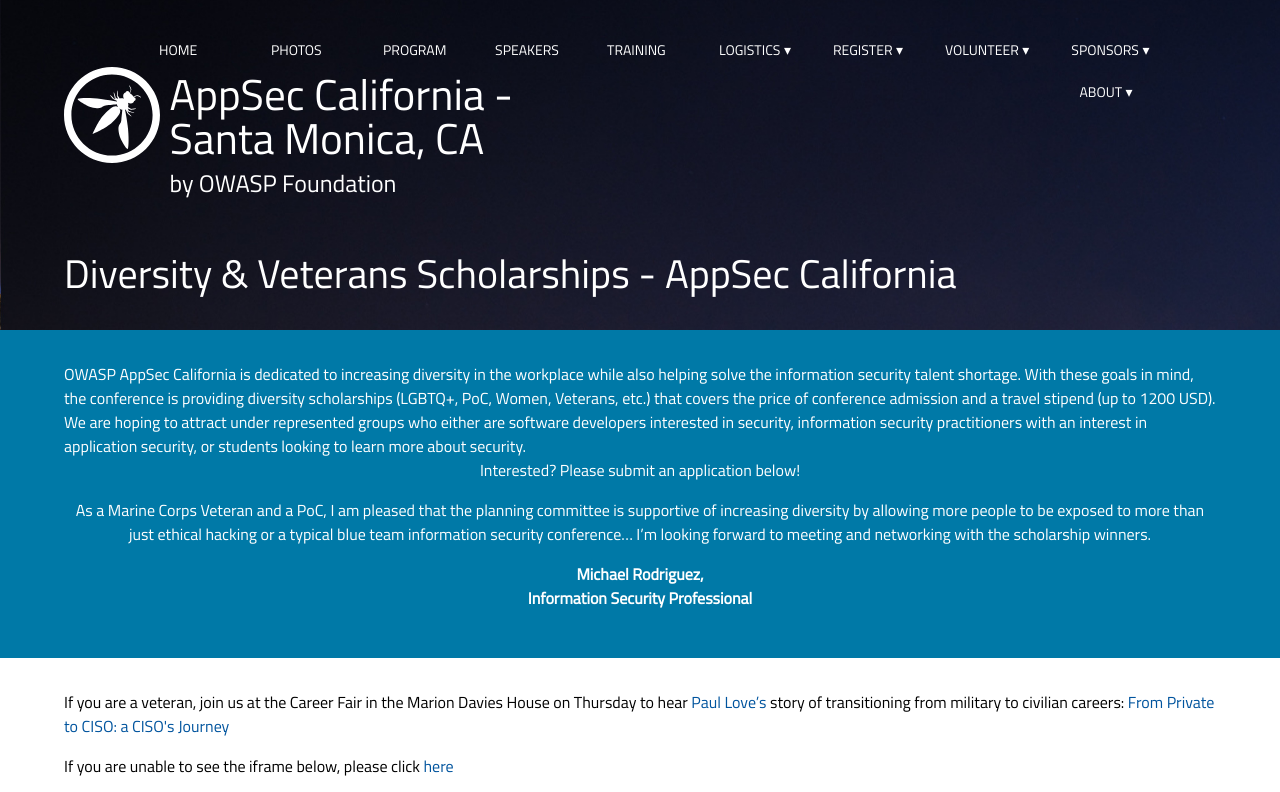
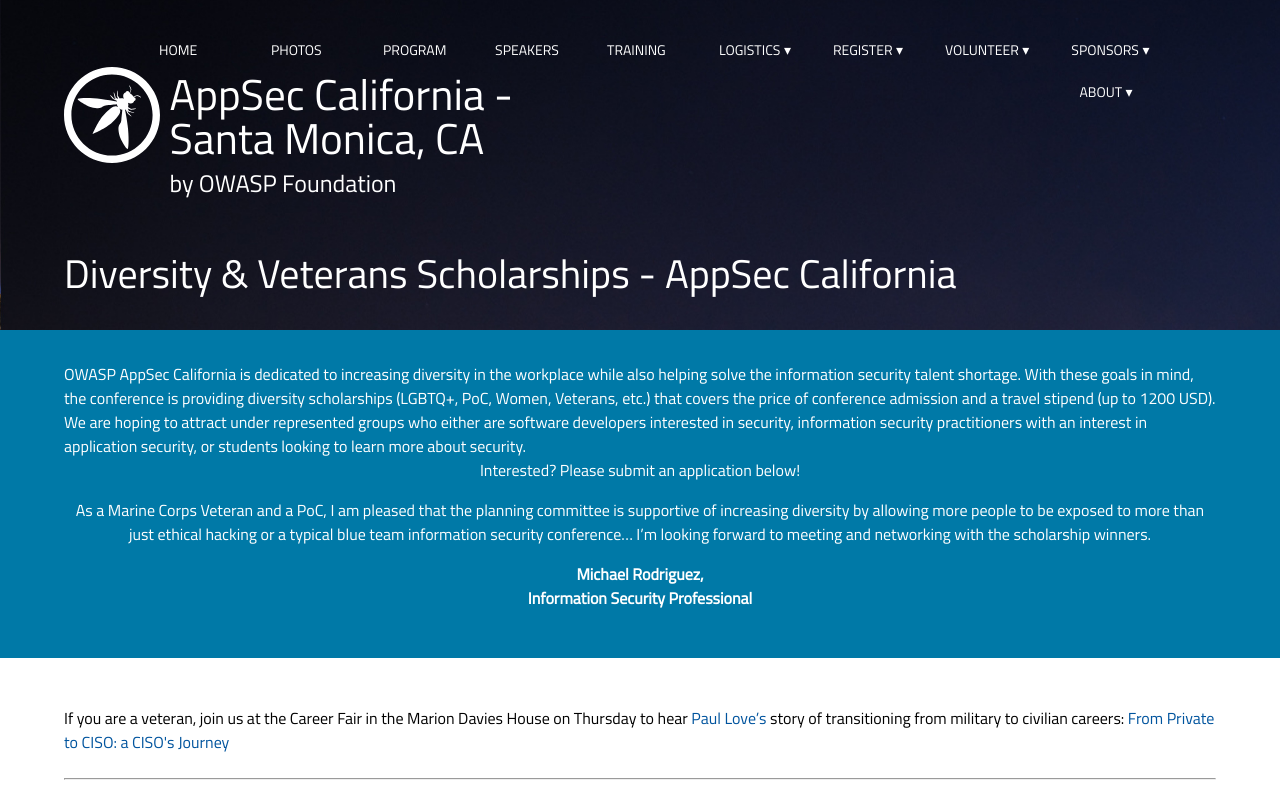
Before and after one commit to OWASP/2020-appseccalifornia, a Jekyll site: the page built from diversity/index.html, in a window 1280 px wide. Shown: the top 792 px of the page. Built offline with Jekyll 4.4.1, drawn with Linux system fonts in a browser that asks for light colours; some web fonts are replaced; comment, search, counter and statistics services are not loaded; grey boxes are pictures that could not be loaded.

Commit message:
trying to increase font for new text and add horizontal seperator

```diff
--- a/diversity/index.html
+++ b/diversity/index.html
@@ -20,9 +20,10 @@
 </section>
 <section>
 <p>
-If you are a veteran, join us at the Career Fair in the Marion Davies House on Thursday to hear <a href="https://appseccalifornia2020.sched.com/speaker/paul_love.20hvf8jl?iframe=yes&w=100%&sidebar=yes&bg=no">Paul Love’s</a> story of transitioning from military to civilian careers:  <a href="https://appseccalifornia2020.sched.com/event/Ysiu/raiseme-career-workshops-talk-from-private-to-ciso-a-cisos-journey-at-career-fair">From Private to CISO: a CISO's Journey</a>
+<h3>If you are a veteran, join us at the Career Fair in the Marion Davies House on Thursday to hear <a href="https://appseccalifornia2020.sched.com/speaker/paul_love.20hvf8jl?iframe=yes&w=100%&sidebar=yes&bg=no">Paul Love’s</a> story of transitioning from military to civilian careers:  <a href="https://appseccalifornia2020.sched.com/event/Ysiu/raiseme-career-workshops-talk-from-private-to-ciso-a-cisos-journey-at-career-fair">From Private to CISO: a CISO's Journey</a>
+</h3>
 </p>
-
+<hr>
 <div id="testform">
 <p>
 If you are unable to see the iframe below, please click <a href="https://forms.gle/4tEHz4hCuEfCq7rL9">here</a>
```
